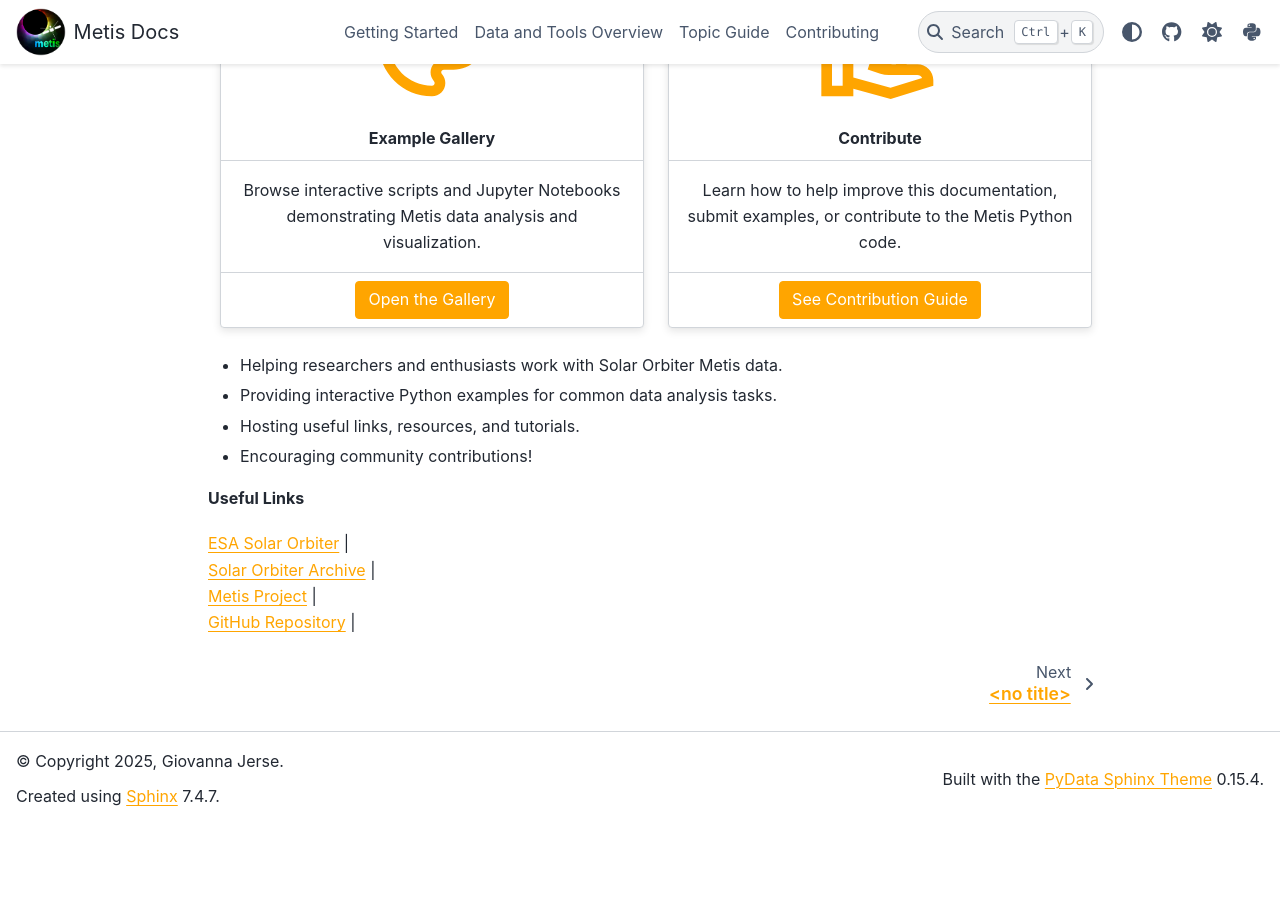
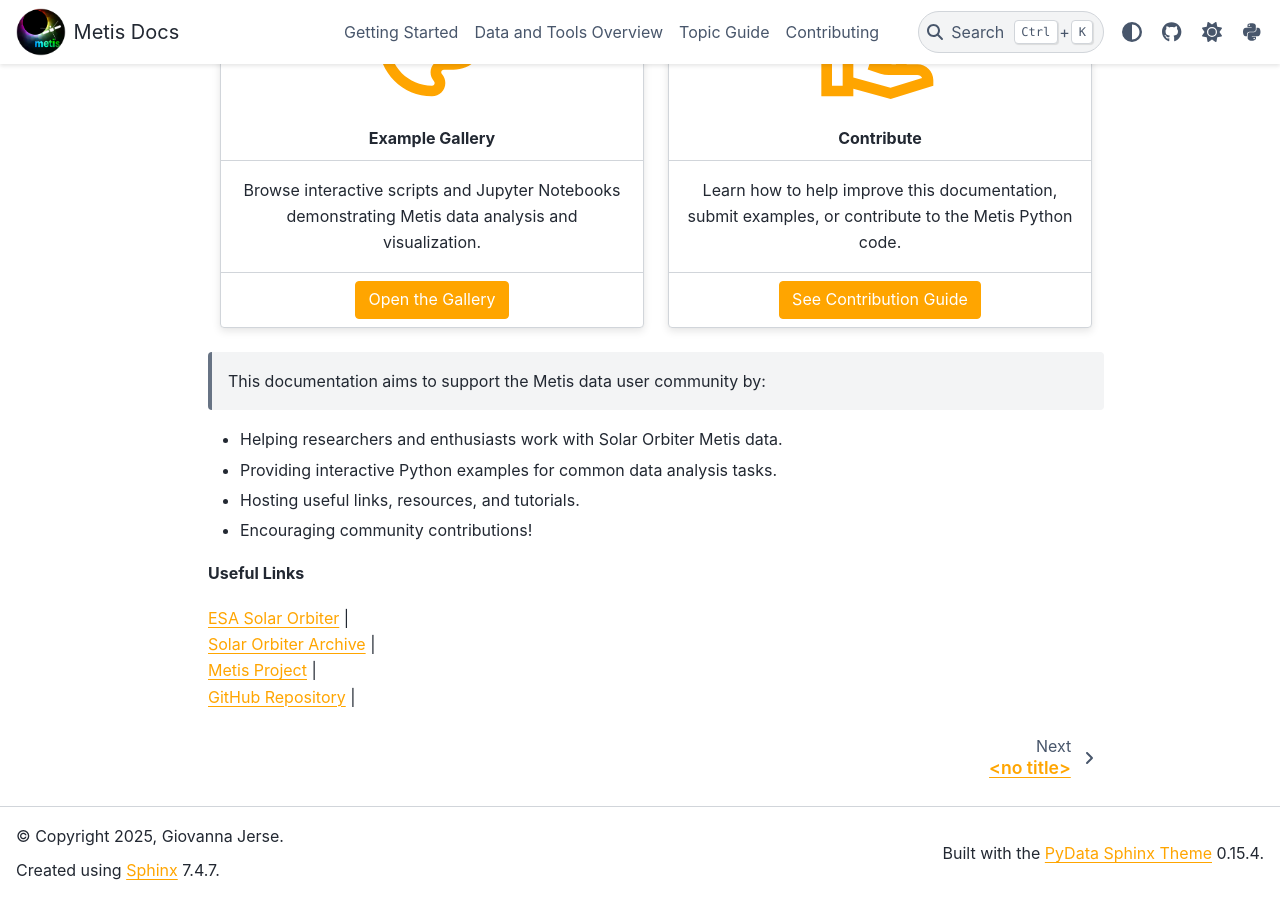
Before and after one commit to gjerse/metis-docs, a Sphinx documentation site: the page built from source/index.rst, in a window 1280 px wide and 900 px high, scrolled down 758 px. Built offline with Sphinx 7.4.7 and the PyData theme 0.15.4, drawn with Linux system fonts in a browser that asks for light colours; pages that are not in the unit, such as notebooks, are missing from menus; before the commit the page ends 1583 px from its top, so only the background shows below that.

Commit message:
added files

```diff
--- a/source/index.rst
+++ b/source/index.rst
@@ -95,6 +95,8 @@ This documentation is divided into key sections to guide you from installation t
     What is this Documentation For?
     ===============================
 
+
+      This documentation aims to support the Metis data user community by:
     * Helping researchers and enthusiasts work with Solar Orbiter Metis data.
     * Providing interactive Python examples for common data analysis tasks.
     * Hosting useful links, resources, and tutorials.
```
